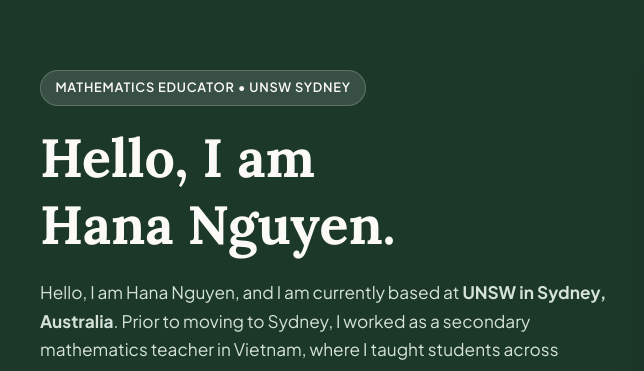
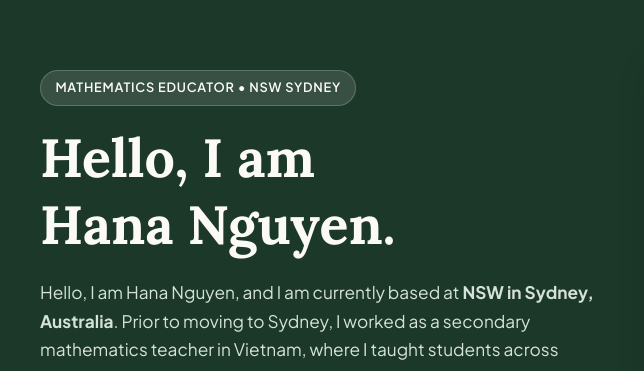
Before and after one commit to hananguyen1197/hananguyen1197.github.io, a plain HTML site: page index.html in a window 1280 px wide. Shown: the part 170-541 px from the top of the page, 64-708 px from the left. Drawn offline with Linux system fonts and the light colour scheme; no server answers.

Commit message:
Update index.html

```diff
--- a/index.html
+++ b/index.html
@@ -127,10 +127,10 @@
     <section class="hero">
       <div class="container hero-grid">
         <div>
-          <span class="eyebrow">Mathematics Educator • UNSW Sydney</span>
+          <span class="eyebrow">Mathematics Educator • NSW Sydney</span>
           <h1>Hello, I am<br>Hana Nguyen.</h1>
           <p class="hero-bio">
-            Hello, I am Hana Nguyen, and I am currently based at <strong>UNSW in Sydney, Australia</strong>. Prior to moving to Sydney, I worked as a secondary mathematics teacher in Vietnam, where I taught students across public, private, and international schools. These diverse experiences have given me a comprehensive perspective on mathematics education and inspired me to pursue my passion for teaching wherever I live.
+            Hello, I am Hana Nguyen, and I am currently based at <strong>NSW in Sydney, Australia</strong>. Prior to moving to Sydney, I worked as a secondary mathematics teacher in Vietnam, where I taught students across public, private, and international schools. These diverse experiences have given me a comprehensive perspective on mathematics education and inspired me to pursue my passion for teaching wherever I live.
           </p>
           <div class="hero-actions">
             <a href="projects.html" class="btn btn-primary">Explore My Projects →</a>
```
